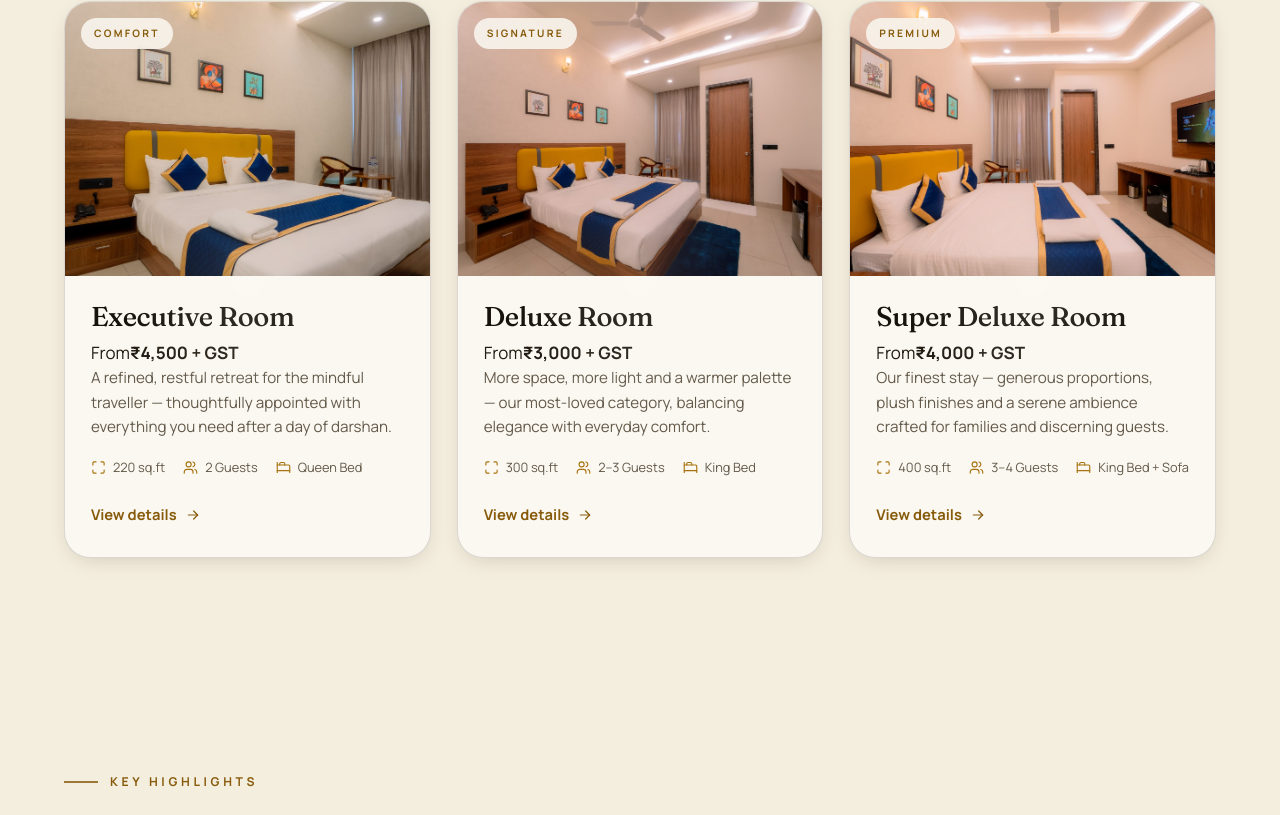
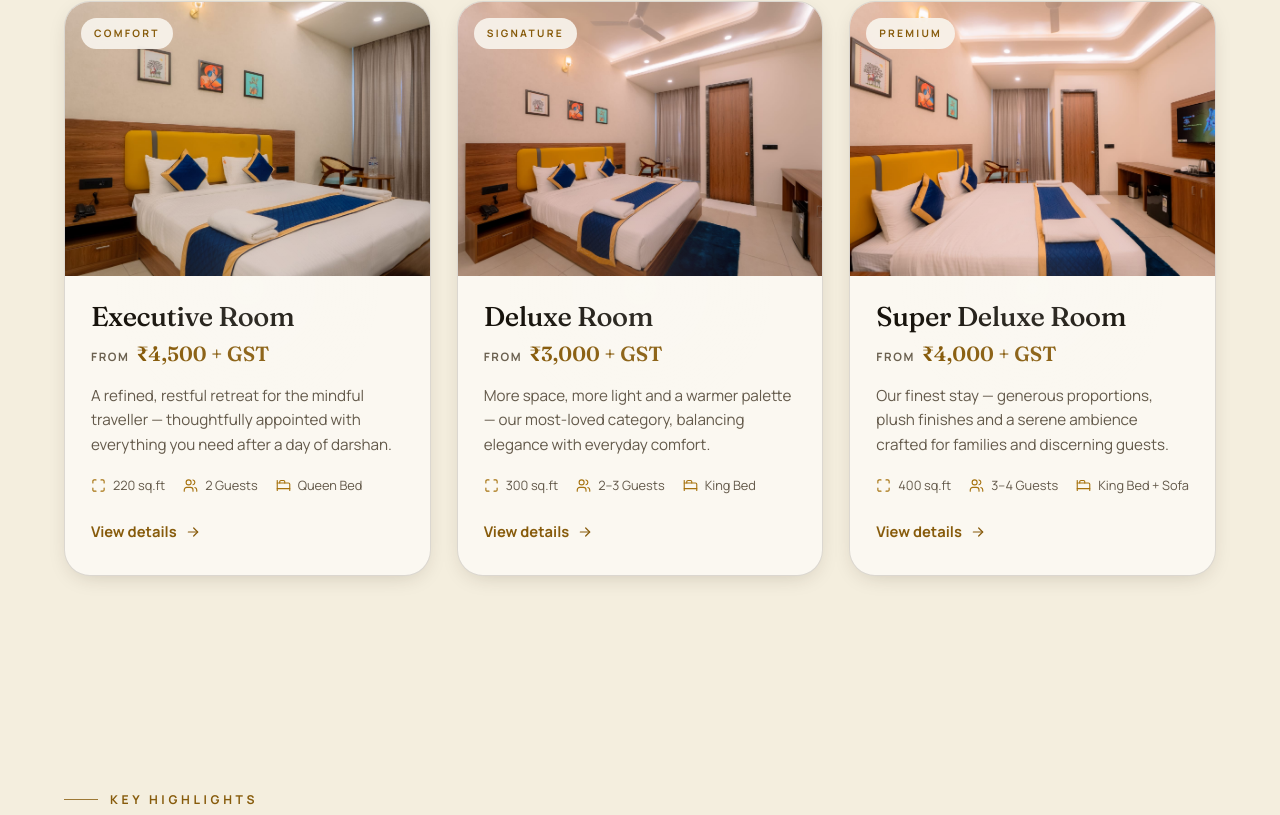
Before and after one commit to shyamskthakur4-sudo/skhotel, a React (Vite) app: page / in a window 1280 px wide. Shown: the part 4020-4835 px from the top of the page. Built offline with nearby package versions, Linux system fonts and the light colour scheme; a web font is replaced by a local one.

Commit message:
Style room tariff display

```diff
--- a/src/styles/components.css
+++ b/src/styles/components.css
@@ -193,7 +193,10 @@
 .room:hover .room__media img { transform: scale(1.07); }
 .room__tier { position: absolute; top: 16px; left: 16px; z-index: 1; display: inline-flex; align-items: center; gap: 8px; font-size: 0.64rem; letter-spacing: 0.22em; text-transform: uppercase; color: var(--gold-ink); background: rgba(248,244,236,0.92); backdrop-filter: blur(8px); padding: 7px 13px; border-radius: var(--r-pill); font-weight: 700; }
 .room__body { padding: 26px 26px 30px; }
-.room__name { font-size: 1.7rem; margin-bottom: 9px; font-weight: 480; color: var(--ink); }
+.room__name { font-size: 1.7rem; margin-bottom: 8px; font-weight: 480; color: var(--ink); }
+.room__price { display: flex; align-items: baseline; gap: 7px; margin-bottom: 13px; }
+.room__price span { font-size: 0.72rem; letter-spacing: 0.14em; text-transform: uppercase; color: var(--text-mute); font-weight: 700; }
+.room__price strong { font-family: var(--font-display); font-size: 1.28rem; color: var(--gold-ink); font-weight: 520; }
 .room__blurb { color: var(--text-soft); font-size: 0.95rem; margin-bottom: 18px; }
 .room__meta { display: flex; flex-wrap: wrap; gap: 8px 18px; font-size: 0.8rem; color: var(--text-soft); margin-bottom: 22px; }
 .room__meta span { display: inline-flex; align-items: center; gap: 7px; }
```
